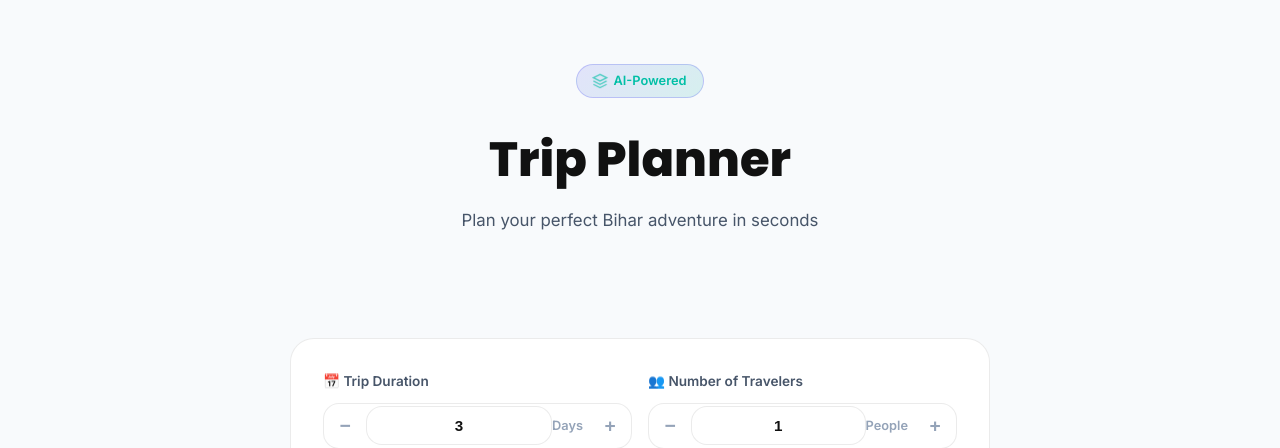
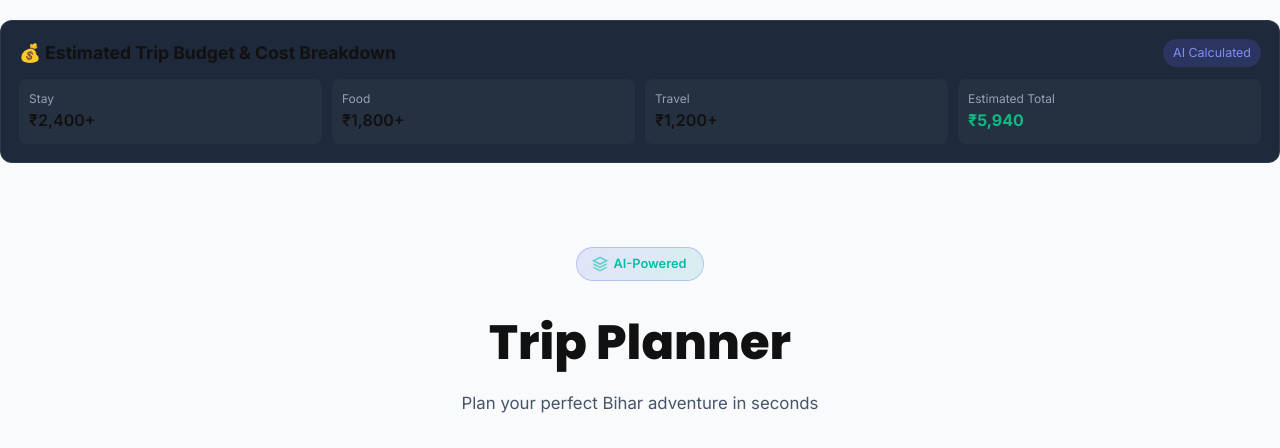
Before and after one commit to mrakarshmehta/tejas26-singularity, a Flask app: page /itinerary in a window 1280 px wide. Shown: the part 68-516 px from the top of the page. Run offline with Flask 3, Linux system fonts and the light colour scheme; data that the repository does not hold is empty.

Commit message:
feat(templates): add budget breakdown summary and daily pacing widgets to itinerary view

```diff
--- a/templates/itinerary.html
+++ b/templates/itinerary.html
@@ -142,6 +142,33 @@
 {% endblock %}
 
 {% block content %}
+
+    <!-- AI Budget & Pacing Summary Widget -->
+    <div class="itin-budget-card" id="itin-budget-widget" style="margin:20px 0;padding:18px;background:var(--card-bg, #1e293b);border-radius:12px;border:1px solid rgba(255,255,255,0.08);">
+      <div style="display:flex;justify-content:space-between;align-items:center;margin-bottom:12px;">
+        <h3 style="margin:0;font-size:1.1rem;">💰 Estimated Trip Budget & Cost Breakdown</h3>
+        <span class="itin-pace-badge" style="padding:4px 10px;border-radius:20px;font-size:0.78rem;background:rgba(99,102,241,0.2);color:#818cf8;">AI Calculated</span>
+      </div>
+      <div style="display:grid;grid-template-columns:repeat(auto-fit, minmax(130px, 1fr));gap:10px;">
+        <div class="itin-cost-stat" style="padding:10px;background:rgba(255,255,255,0.03);border-radius:8px;">
+          <div style="font-size:0.75rem;color:var(--text-muted);">Stay</div>
+          <div style="font-weight:600;" id="cost-stay">₹2,400+</div>
+        </div>
+        <div class="itin-cost-stat" style="padding:10px;background:rgba(255,255,255,0.03);border-radius:8px;">
+          <div style="font-size:0.75rem;color:var(--text-muted);">Food</div>
+          <div style="font-weight:600;" id="cost-food">₹1,800+</div>
+        </div>
+        <div class="itin-cost-stat" style="padding:10px;background:rgba(255,255,255,0.03);border-radius:8px;">
+          <div style="font-size:0.75rem;color:var(--text-muted);">Travel</div>
+          <div style="font-weight:600;" id="cost-travel">₹1,200+</div>
+        </div>
+        <div class="itin-cost-stat" style="padding:10px;background:rgba(255,255,255,0.03);border-radius:8px;">
+          <div style="font-size:0.75rem;color:var(--text-muted);">Estimated Total</div>
+          <div style="font-weight:700;color:#10b981;" id="cost-total">₹5,940</div>
+        </div>
+      </div>
+    </div>
+
 <!-- Hero -->
 <div class="planner-hero">
   <div class="ai-badge">
```
